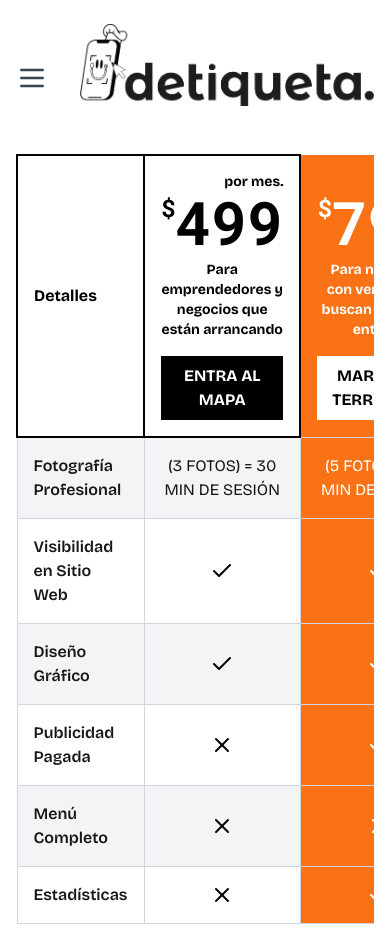
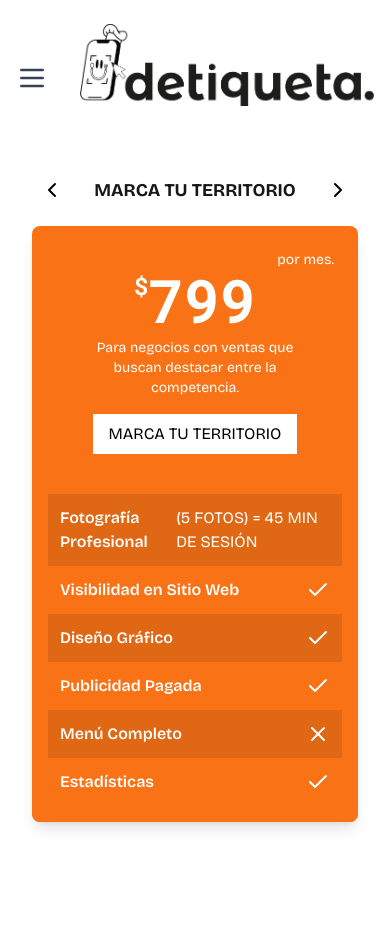
Before and after one commit to Alfredoht29/detiquetta_2, a Next.js app: page /plan-table in a window 390 px wide. After the commit the page ends 854 px from the top, so only its background shows below. Built offline with nearby package versions, Linux system fonts and the light colour scheme.

Commit message:
feat: botones de navegacion en pagina principal, planes responsivo, navbar con nombres de ciudades

```diff
--- a/app/components/Navbar.tsx
+++ b/app/components/Navbar.tsx
@@ -55,7 +55,7 @@
   }, [isOpen]);
 
   const { selectedLocation, setSelectedLocation } = useLocationStore();
-  const locations = ["Location 1", "Location 2", "Location 3"];
+  const locations = ["Veracruz", "Boca del rio", "Xalapa"];
 
   const handleLocationChange = (event: React.ChangeEvent<HTMLSelectElement>) => {
     setSelectedLocation(event.target.value);
--- a/app/page.tsx
+++ b/app/page.tsx
@@ -9,7 +9,7 @@
 
   return (
     <div className="carousel w-full h-[83vh] md:h-screen">
-      <div className="carousel-item w-full">
+      <div id="slide1" className="carousel-item w-full">
         <div className="hero bg-base-200 h-full">
           <div className="hero-content text-center max-w-4xl mx-auto">
             <div className="text-center max-w-4xl mx-auto">
@@ -19,12 +19,17 @@
               <p className="py-6 text-3xl">
                 Las mejores promociones en la mejor aplicación
               </p>
+
+              <div className="portrait:hidden absolute left-5 right-5 top-1/2 flex -translate-y-1/2 transform justify-between">
+                <a href="#slide1" className="btn btn-circle">❮</a>
+                <a href="#slide2" className="btn btn-circle">❯</a>
+              </div>
             </div>
           </div>
         </div>
       </div>
 
-      <div className="carousel-item w-full">
+      <div id="slide2" className="carousel-item w-full">
         <div className="h-full mx-auto overflow-y-auto no-scrollbar flex items-center justify-center">
           <div className="max-h-full">
             <div className="grid grid-cols-1 sm:grid-cols-2 md:grid-cols-3 gap-4 place-items-center">
--- a/app/plan-table/page.tsx
+++ b/app/plan-table/page.tsx
@@ -1,16 +1,16 @@
-import React from "react";
-import { Check, X } from "lucide-react";
+"use client"
 
-// For convenience, define the keys of your plans as a type:
-type PlanKey = "ENTRA AL MAPA" | "MARCA TU TERRITORIO" | "REY DE LA CUADRA";
+import type React from "react"
+import { useState } from "react"
+import { Check, X, ChevronLeft, ChevronRight } from "lucide-react"
 
-// Each row item has a string 'detalle' and three plan columns,
-// each of which can be either a boolean or a string.
+type PlanKey = "ENTRA AL MAPA" | "MARCA TU TERRITORIO" | "REY DE LA CUADRA"
+
 interface Paquete {
-  detalle: string;
-  "ENTRA AL MAPA": string | boolean;
-  "MARCA TU TERRITORIO": string | boolean;
-  "REY DE LA CUADRA": string | boolean;
+  detalle: string
+  "ENTRA AL MAPA": string | boolean
+  "MARCA TU TERRITORIO": string | boolean
+  "REY DE LA CUADRA": string | boolean
 }
 
 const paquetes: Paquete[] = [
@@ -57,7 +57,7 @@
     "MARCA TU TERRITORIO": true,
     "REY DE LA CUADRA": true,
   },
-];
+]
 
 // Type the function to accept a string | boolean value and a boolean for isOrangeColumn
 const renderCellContent = (value: string | boolean, isOrangeColumn: boolean) => {
@@ -66,15 +66,96 @@
       <Check className={`w-6 h-6 ${isOrangeColumn ? "text-white" : "text-black"} mx-auto`} />
     ) : (
       <X className={`w-6 h-6 ${isOrangeColumn ? "text-white" : "text-black"} mx-auto`} />
-    );
+    )
   }
-  return value; // if it's a string, just render it
-};
+  return value // if it's a string, just render it
+}
+
+// Mobile card component for portrait mode
+const MobileCard: React.FC = () => {
+  const [activePlanIndex, setActivePlanIndex] = useState(1) // Default to middle plan
+  const planKeys: PlanKey[] = ["ENTRA AL MAPA", "MARCA TU TERRITORIO", "REY DE LA CUADRA"]
+  const activePlan = planKeys[activePlanIndex]
+
+  const handlePrevPlan = () => {
+    setActivePlanIndex((prev) => (prev > 0 ? prev - 1 : prev))
+  }
+
+  const handleNextPlan = () => {
+    setActivePlanIndex((prev) => (prev < planKeys.length - 1 ? prev + 1 : prev))
+  }
+
+  const isOrangeCard = activePlanIndex === 1
+
+  return (
+    <div className="w-full p-4">
+      {/* Navigation controls */}
+      <div className="flex justify-between items-center mb-4">
+        <button
+          onClick={handlePrevPlan}
+          disabled={activePlanIndex === 0}
+          className={`p-2 ${activePlanIndex === 0 ? "text-gray-400" : "text-black"}`}
+        >
+          <ChevronLeft className="w-6 h-6" />
+        </button>
+        <div className="text-center font-bold text-lg">{activePlan}</div>
+        <button
+          onClick={handleNextPlan}
+          disabled={activePlanIndex === planKeys.length - 1}
+          className={`p-2 ${activePlanIndex === planKeys.length - 1 ? "text-gray-400" : "text-black"}`}
+        >
+          <ChevronRight className="w-6 h-6" />
+        </button>
+      </div>
+
+      {/* Card content */}
+      <div
+        className={`rounded-lg overflow-hidden shadow-lg ${isOrangeCard ? "bg-orange-500 text-white" : "bg-white text-black border-2 border-black"}`}
+      >
+        {/* Price header */}
+        <div className="p-6 text-center">
+          <div className="flex flex-row-reverse w-full">
+            <p className="text-sm">por mes.</p>
+          </div>
+          <div className="flex items-start justify-center font-bold roboto-mono-font">
+            <span className="text-2xl align-super">$</span>
+            <p className="text-6xl">{paquetes[0][activePlan]}</p>
+          </div>
+          <p className="text-sm mt-2 text-center px-4">{paquetes[1][activePlan]}</p>
+          <button className={`mt-4 p-2 px-4 ${isOrangeCard ? "bg-white text-black" : "bg-black text-white"}`}>
+            {activePlan}
+          </button>
+        </div>
+
+        {/* Features list */}
+        <div className={`${isOrangeCard ? "bg-orange-500" : "bg-gray-50"} p-4`}>
+          {paquetes.slice(2).map((row, index) => (
+            <div key={index} className={`flex justify-between p-3 ${index % 2 === 0 ? "bg-opacity-10 bg-black" : ""}`}>
+              <div className="font-semibold">{row.detalle}</div>
+              <div className="flex items-center justify-center">
+                {typeof row[activePlan] === "boolean" ? (
+                  row[activePlan] ? (
+                    <Check className={`w-6 h-6 ${isOrangeCard ? "text-white" : "text-black"}`} />
+                  ) : (
+                    <X className={`w-6 h-6 ${isOrangeCard ? "text-white" : "text-black"}`} />
+                  )
+                ) : (
+                  <span>{row[activePlan]}</span>
+                )}
+              </div>
+            </div>
+          ))}
+        </div>
+      </div>
+    </div>
+  )
+}
 
 const PaquetesTable: React.FC = () => {
   return (
     <div className="container mx-auto p-4">
-      <div className="overflow-x-auto">
+      {/* Desktop table - hidden on small screens */}
+      <div className="hidden md:block overflow-x-auto">
         <table className="w-full border-collapse">
           <thead>
             <tr>
@@ -86,9 +167,7 @@
                 <th
                   key={index}
                   className={`p-4 ${
-                    index === 1
-                      ? "bg-orange-500 text-white"
-                      : "bg-white text-black border-2 border-black"
+                    index === 1 ? "bg-orange-500 text-white" : "bg-white text-black border-2 border-black"
                   }`}
                 >
                   <div className="flex flex-col items-center">
@@ -99,14 +178,8 @@
                       <span className="text-2xl align-super">$</span>
                       <p className="text-6xl">{paquetes[0][plan as PlanKey]}</p>
                     </div>
-                    <p className="text-sm mt-2 text-center h-20 overflow-hidden">
-                      {paquetes[1][plan as PlanKey]}
-                    </p>
-                    <button
-                      className={`mt-4 p-2 ${
-                        index === 1 ? "bg-white text-black" : "bg-black text-white"
-                      }`}
-                    >
+                    <p className="text-sm mt-2 text-center h-20 overflow-hidden">{paquetes[1][plan as PlanKey]}</p>
+                    <button className={`mt-4 p-2 ${index === 1 ? "bg-white text-black" : "bg-black text-white"}`}>
                       {plan}
                     </button>
                   </div>
@@ -135,8 +208,13 @@
           </tbody>
         </table>
       </div>
+
+      {/* Mobile card view - only visible on small screens */}
+      <div className="md:hidden">
+        <MobileCard />
+      </div>
     </div>
-  );
-};
+  )
+}
 
-export default PaquetesTable;
+export default PaquetesTable
```
